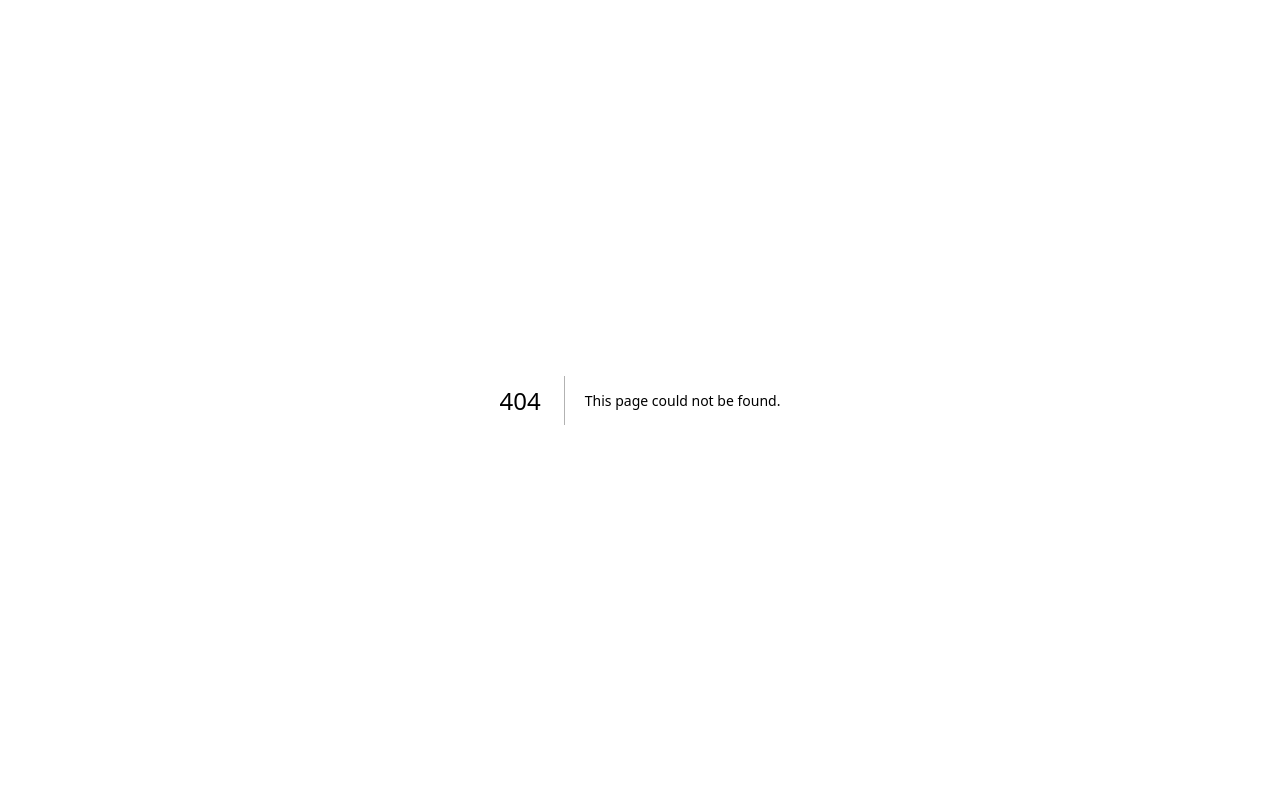
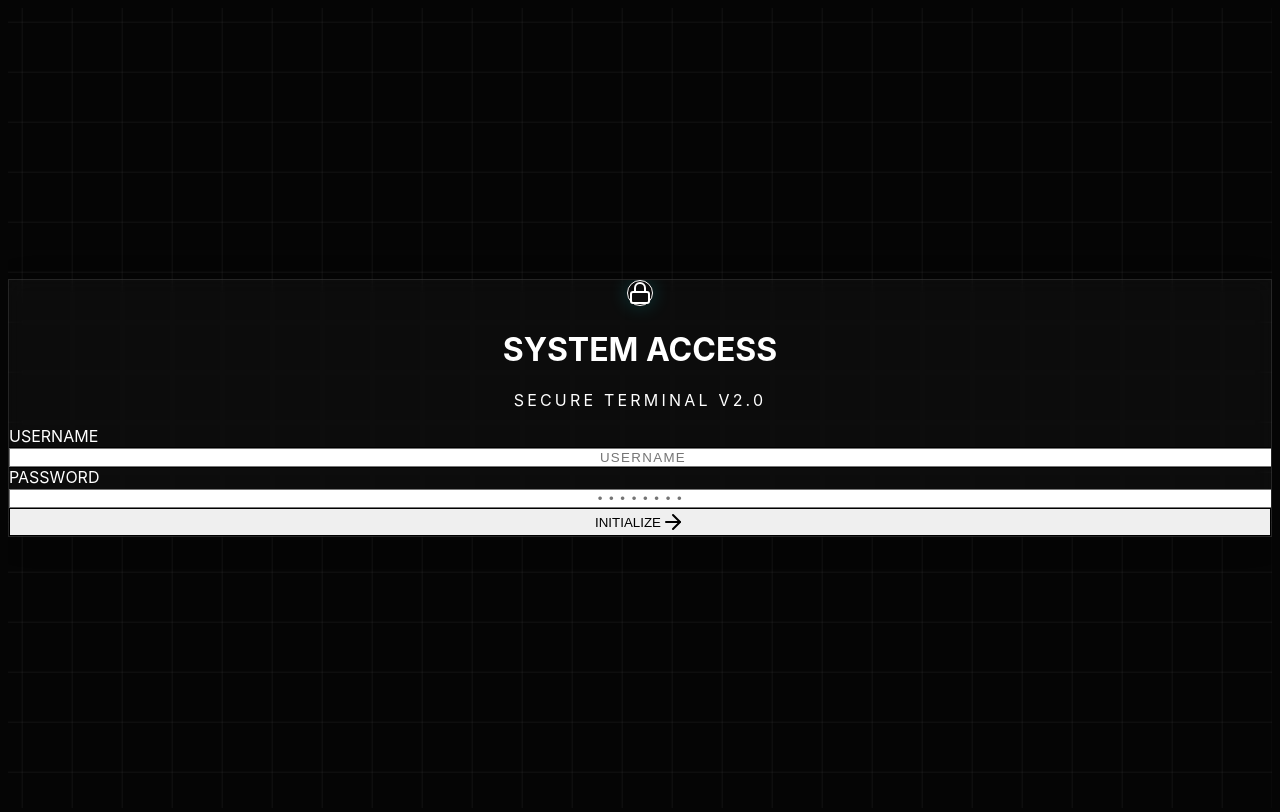
Before and after one commit to vishnuskandha/esp32_website, a Next.js app: page /login in a window 1280 px wide. Before the commit this address had no page. Shown: the top 812 px of the page. Built offline with nearby package versions, Linux system fonts and the light colour scheme.

Commit message:
feat: upgrade to multi-user authentication with username/password

```diff
--- /dev/null
+++ b/src/app/api/auth/login/route.ts
@@ -0,0 +1,34 @@
+import { NextResponse } from "next/server";
+import { cookies } from "next/headers";
+import { users } from "@/lib/users";
+
+export async function POST(request: Request) {
+    try {
+        const { username, password } = await request.json();
+
+        // Validate input
+        if (!username || !password) {
+            return NextResponse.json({ success: false, message: "Username and password required" }, { status: 400 });
+        }
+
+        // Check credentials
+        const validPassword = users[username as keyof typeof users];
+
+        if (validPassword && validPassword === password) {
+            // Set secure cookie
+            (await cookies()).set("auth_token", "true", {
+                httpOnly: true,
+                secure: process.env.NODE_ENV === "production",
+                sameSite: "strict",
+                maxAge: 60 * 60 * 24 * 7, // 1 week
+                path: "/",
+            });
+
+            return NextResponse.json({ success: true });
+        }
+
+        return NextResponse.json({ success: false, message: "Invalid credentials" }, { status: 401 });
+    } catch (error) {
+        return NextResponse.json({ success: false, message: "Server error" }, { status: 500 });
+    }
+}
--- /dev/null
+++ b/src/app/login/page.tsx
@@ -0,0 +1,116 @@
+"use client";
+
+import { useState } from "react";
+import { useRouter } from "next/navigation";
+import { Lock, ArrowRight } from "lucide-react";
+import { cn } from "@/lib/utils";
+
+export default function LoginPage() {
+    const [username, setUsername] = useState("");
+    const [password, setPassword] = useState("");
+    const [error, setError] = useState("");
+    const [loading, setLoading] = useState(false);
+    const router = useRouter();
+
+    const handleLogin = async (e: React.FormEvent) => {
+        e.preventDefault();
+        setLoading(true);
+        setError("");
+
+        try {
+            const res = await fetch("/api/auth/login", {
+                method: "POST",
+                headers: { "Content-Type": "application/json" },
+                body: JSON.stringify({ username, password }),
+            });
+
+            const data = await res.json();
+
+            if (data.success) {
+                router.push("/");
+                router.refresh();
+            } else {
+                setError(data.message || "Access Denied");
+            }
+        } catch (err) {
+            setError("System Error");
+        } finally {
+            setLoading(false);
+        }
+    };
+
+    return (
+        <main className="flex min-h-screen flex-col items-center justify-center relative overflow-hidden bg-grid">
+            {/* Background Vignette */}
+            <div className="absolute inset-0 bg-[radial-gradient(circle_at_center,transparent_0%,#050505_100%)] pointer-events-none" />
+
+            <div className="z-10 w-full max-w-md px-4">
+                <div className="glass-panel rounded-2xl p-8 md:p-12 relative overflow-hidden">
+                    {/* Header */}
+                    <div className="text-center mb-10 space-y-2">
+                        <div className="inline-flex items-center justify-center w-16 h-16 rounded-full bg-zinc-900 border border-zinc-800 mb-4 shadow-[0_0_20px_rgba(0,243,255,0.2)]">
+                            <Lock className="w-8 h-8 text-cyan-400" />
+                        </div>
+                        <h1 className="text-3xl font-black tracking-tighter text-white uppercase">
+                            System Access
+                        </h1>
+                        <p className="text-xs font-mono tracking-[0.2em] text-zinc-500">
+                            SECURE TERMINAL V2.0
+                        </p>
+                    </div>
+
+                    {/* Form */}
+                    <form onSubmit={handleLogin} className="space-y-6">
+                        <div className="space-y-2">
+                            <label className="text-xs font-bold tracking-widest text-zinc-400 uppercase ml-1">
+                                Username
+                            </label>
+                            <input
+                                type="text"
+                                value={username}
+                                onChange={(e) => setUsername(e.target.value)}
+                                className="w-full bg-black/50 border border-zinc-800 rounded-lg px-4 py-3 text-center text-xl tracking-[0.1em] font-mono text-white placeholder-zinc-700 focus:outline-none focus:border-cyan-500 focus:ring-1 focus:ring-cyan-500 transition-all duration-300"
+                                placeholder="USERNAME"
+                                autoFocus
+                            />
+                        </div>
+
+                        <div className="space-y-2">
+                            <label className="text-xs font-bold tracking-widest text-zinc-400 uppercase ml-1">
+                                Password
+                            </label>
+                            <input
+                                type="password"
+                                value={password}
+                                onChange={(e) => setPassword(e.target.value)}
+                                className="w-full bg-black/50 border border-zinc-800 rounded-lg px-4 py-3 text-center text-xl tracking-[0.5em] font-mono text-white placeholder-zinc-700 focus:outline-none focus:border-cyan-500 focus:ring-1 focus:ring-cyan-500 transition-all duration-300"
+                                placeholder="••••••••"
+                            />
+                        </div>
+
+                        {error && (
+                            <div className="text-center text-xs font-bold text-red-500 tracking-widest animate-pulse">
+                                ⚠ {error}
+                            </div>
+                        )}
+
+                        <button
+                            type="submit"
+                            disabled={loading}
+                            className={cn(
+                                "w-full group relative flex items-center justify-center gap-2 bg-zinc-900 hover:bg-zinc-800 border border-zinc-800 text-white font-bold py-4 rounded-lg uppercase tracking-widest transition-all duration-300",
+                                loading && "opacity-50 cursor-not-allowed"
+                            )}
+                        >
+                            <span>{loading ? "Verifying..." : "Initialize"}</span>
+                            {!loading && <ArrowRight className="w-4 h-4 group-hover:translate-x-1 transition-transform" />}
+
+                            {/* Button Glow */}
+                            <div className="absolute inset-0 rounded-lg bg-cyan-500/10 opacity-0 group-hover:opacity-100 transition-opacity duration-300" />
+                        </button>
+                    </form>
+                </div>
+            </div>
+        </main>
+    );
+}
--- /dev/null
+++ b/src/lib/users.ts
@@ -0,0 +1,8 @@
+export const users = {
+    "admin": "83828099",
+    "guest": "guest123",
+    "demo": "demo123",
+    "principal": "admin"
+};
+
+export type Username = keyof typeof users;
```
